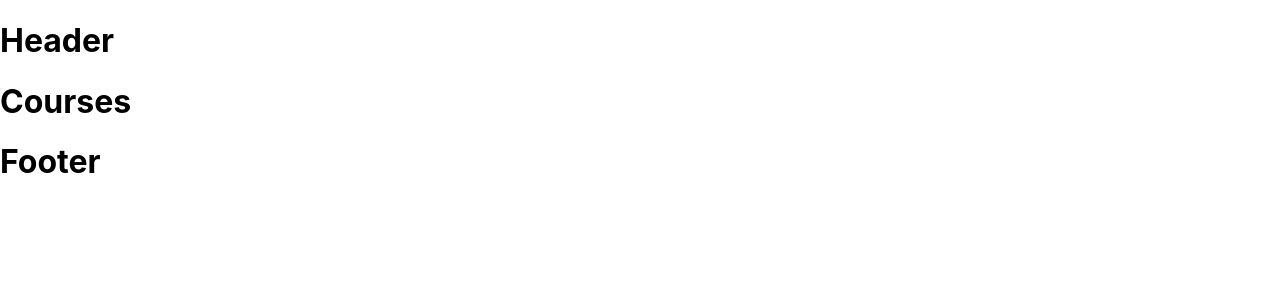
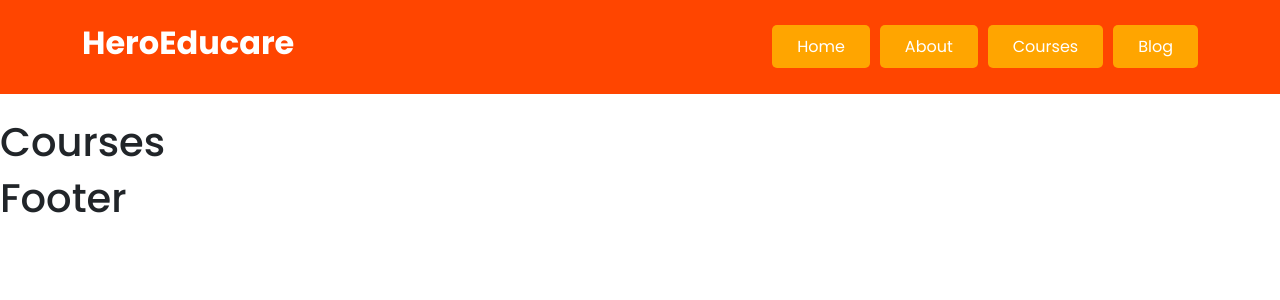
Before and after one commit to azizulwd/educational-website, a React (Create React App) app: page /courses in a window 1280 px wide. Shown: the top 300 px of the page. Built offline with nearby package versions, Linux system fonts and the light colour scheme.

Commit message:
header added

```diff
--- a/public/index.html
+++ b/public/index.html
@@ -15,6 +15,7 @@
       user's mobile device or desktop. See https://developers.google.com/web/fundamentals/web-app-manifest/
     -->
     <link rel="manifest" href="%PUBLIC_URL%/manifest.json" />
+    <link href="https://cdn.jsdelivr.net/npm/bootstrap@5.1.1/dist/css/bootstrap.min.css" rel="stylesheet" integrity="sha384-F3w7mX95PdgyTmZZMECAngseQB83DfGTowi0iMjiWaeVhAn4FJkqJByhZMI3AhiU" crossorigin="anonymous">
     <!--
       Notice the use of %PUBLIC_URL% in the tags above.
       It will be replaced with the URL of the `public` folder during the build.
@@ -24,7 +25,7 @@
       work correctly both with client-side routing and a non-root public URL.
       Learn how to configure a non-root public URL by running `npm run build`.
     -->
-    <title>React App</title>
+    <title>Hero Educare</title>
   </head>
   <body>
     <noscript>You need to enable JavaScript to run this app.</noscript>
--- a/src/App.css
+++ b/src/App.css
@@ -1,3 +1,16 @@
+/* Google fonts */
+@import url('https://fonts.googleapis.com/css2?family=Poppins:wght@400;500;700&display=swap');
+/* Google fonts */
+
+*{
+  margin: 0;
+  padding: 0;
+  box-sizing: border-box;
+}
+body{
+  font-family: 'Poppins', sans-serif !important;
+}
+
 .App {
   text-align: center;
 }
--- /dev/null
+++ b/src/components/Header/Header.css
@@ -0,0 +1,18 @@
+.header {
+    background: orangered;
+}
+.logo h2 {
+    color: #fff;
+    font-weight: 700;
+}
+.top_menu_links a {
+    text-decoration: none;
+    color: #fff;
+    background: orange;
+    padding: 10px 25px;
+    margin-right: 10px;
+    border-radius: 5px;
+}
+.top_menu_links a:last-child{
+    margin-right: 0;
+}
--- a/src/components/Header/Header.js
+++ b/src/components/Header/Header.js
@@ -1,9 +1,21 @@
 import React from 'react';
+import './Header.css';
+import { Link } from 'react-router-dom';
 
 const Header = () => {
     return (
-        <div>
-            <h1>Header</h1>
+        <div className="header py-4 mb-4">
+            <div className="container d-flex justify-content-between align-items-center">
+                <div className="logo">
+                    <h2>HeroEducare</h2>
+                </div>
+                <div className="top_menu_links">
+                    <Link to='/home'>Home</Link>
+                    <Link to='/about'>About</Link>
+                    <Link to='/courses'>Courses</Link>
+                    <Link to='/blog'>Blog</Link>
+                </div>
+            </div>
         </div>
     );
 };
```
